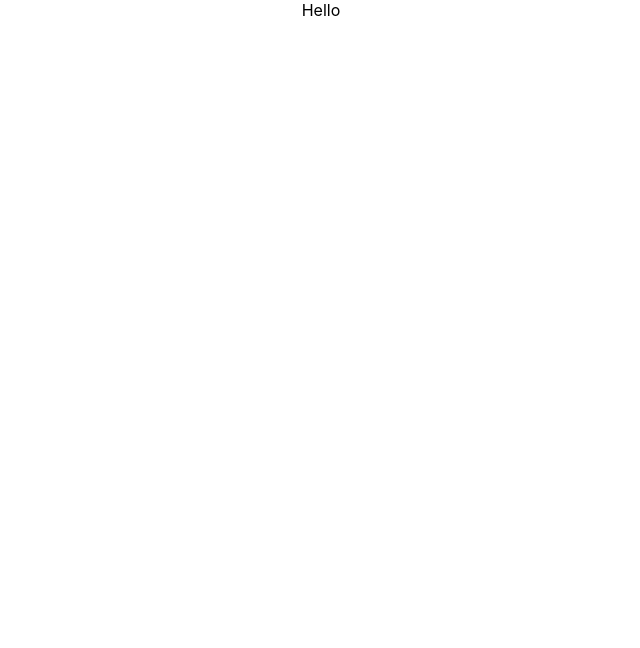
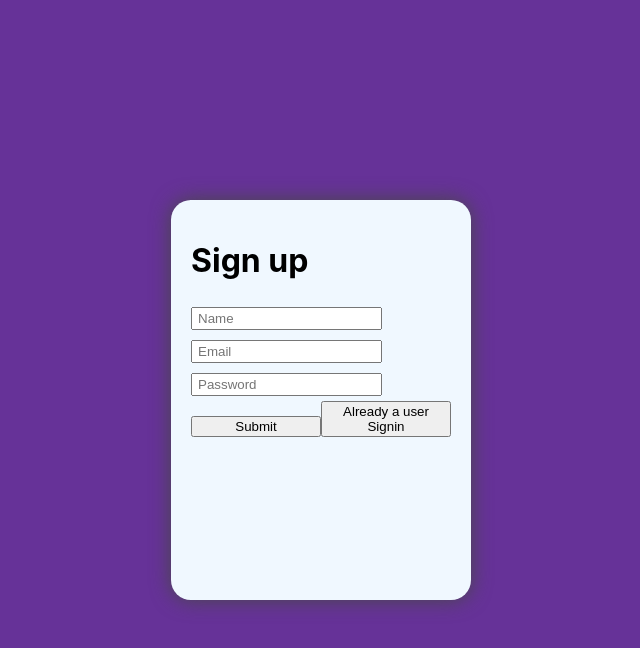
Before and after one commit to zahid2022skipq/authentication, a React (Create React App) app in the folder client/: page / in a window 1280 px wide. Shown: the top 648 px of the page, without its empty margins (319-959 px from the left). Built offline with nearby package versions, Linux system fonts and the light colour scheme.

Commit message:
Auth Form

```diff
--- a/client/src/App.css
+++ b/client/src/App.css
@@ -1,38 +1,16 @@
-.App {
-  text-align: center;
+.App{
+  display: flex;
+  justify-content: center;
+  align-items: center;
+  height: 100vh;
+  background:rgb(102, 50, 152);
+
 }
 
-.App-logo {
-  height: 40vmin;
-  pointer-events: none;
+.container{
+  background-color: aliceblue;
+  height: 400px;
+  width: 300px;
+  border-radius: 20px;
+  box-shadow:0px 0px 20px 0.1px #484848 ;
 }
-
-@media (prefers-reduced-motion: no-preference) {
-  .App-logo {
-    animation: App-logo-spin infinite 20s linear;
-  }
-}
-
-.App-header {
-  background-color: #282c34;
-  min-height: 100vh;
-  display: flex;
-  flex-direction: column;
-  align-items: center;
-  justify-content: center;
-  font-size: calc(10px + 2vmin);
-  color: white;
-}
-
-.App-link {
-  color: #61dafb;
-}
-
-@keyframes App-logo-spin {
-  from {
-    transform: rotate(0deg);
-  }
-  to {
-    transform: rotate(360deg);
-  }
-}
--- a/client/src/App.js
+++ b/client/src/App.js
@@ -1,7 +1,14 @@
 import "./App.css";
+import Auth from "./components/auth/Auth";
 
 function App() {
-  return <div className="App">Hello</div>;
+  return (
+    <div className="App">
+      <div className="container">
+        <Auth />
+      </div>
+    </div>
+  );
 }
 
 export default App;
--- /dev/null
+++ b/client/src/components/auth/Auth.jsx
@@ -0,0 +1,34 @@
+import React, { useState } from "react";
+import "./auth.css";
+const Auth = () => {
+  const [isSignup, setIsSignup] = useState(false);
+
+  const handleSubmit = () => {};
+  return (
+    <div className="auth__container">
+      <h1>{!isSignup ? "Sign up" : "Sign In"}</h1>
+      <form onSubmit={handleSubmit}>
+        {!isSignup && (
+          <div>
+            <input type="text" placeholder="Name" label="Name" />
+          </div>
+        )}
+        <div>
+          <input type="email" placeholder="Email" />
+          <input type="password" placeholder="Password" />
+        </div>
+        <button type="submit">Submit</button>
+        <button
+          type="button"
+          onClick={() => {
+            setIsSignup(!isSignup);
+          }}
+        >
+          {!isSignup ? "Already a user Signin" : "New User SignUp"}
+        </button>
+      </form>
+    </div>
+  );
+};
+
+export default Auth;
--- /dev/null
+++ b/client/src/components/auth/auth.css
@@ -0,0 +1,17 @@
+.auth__container{
+    display: flex;
+    flex-direction: column;
+    justify-content: center;
+    padding: 20px;
+}
+
+.auth__container input{
+    padding: 2px;
+    padding-left: 5px;
+    padding-right: 5px;
+    margin: 5px 0px;
+}
+
+.auth__container button {
+    width: 50%;
+}
```
